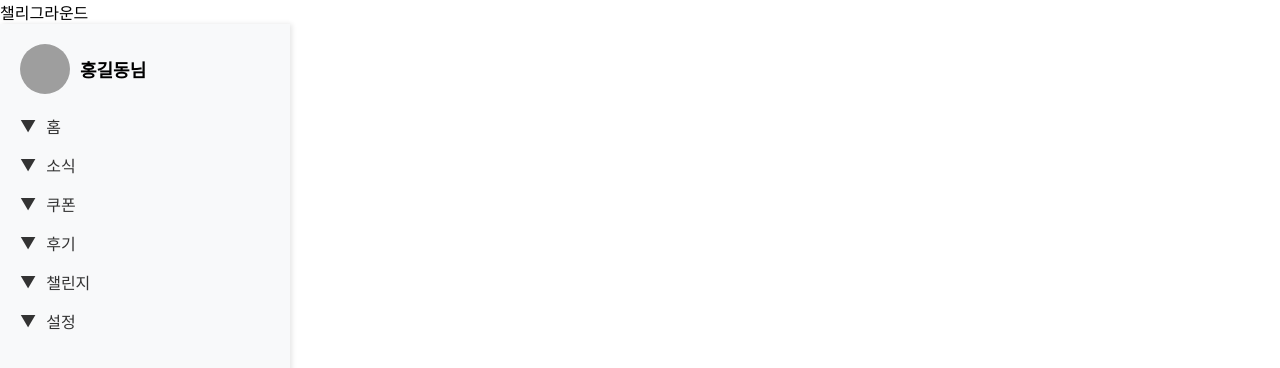
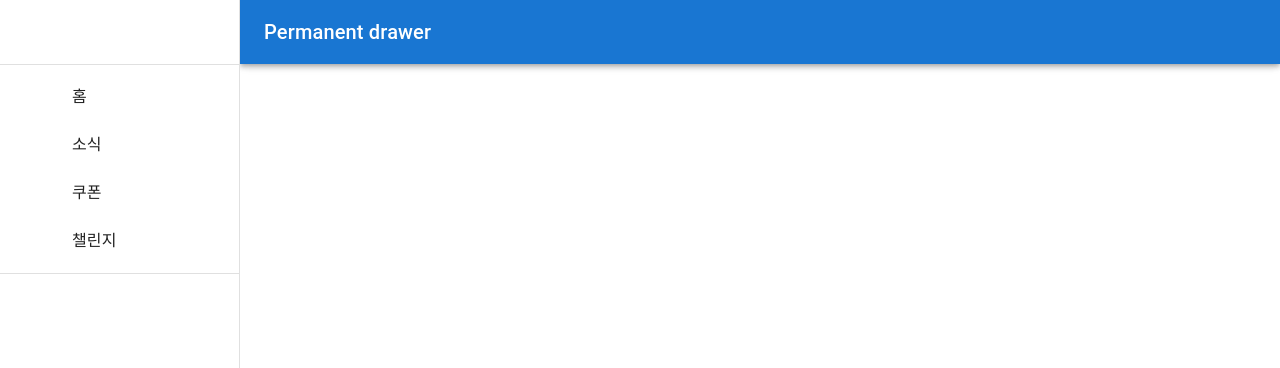
Before and after one commit to ChallyGround/ChallyGround, a React (Create React App) app in the folder frontend/: page /mypage in a window 1280 px wide. Shown: the top 368 px of the page. Built offline with nearby package versions, Linux system fonts and the light colour scheme; grey boxes are pictures that could not be loaded.

Commit message:
publishing: 사이드바 수정중

```diff
--- a/frontend/package.json
+++ b/frontend/package.json
@@ -6,6 +6,8 @@
     "@craco/craco": "^7.1.0",
     "@emotion/react": "^11.11.4",
     "@emotion/styled": "^11.11.5",
+    "@material-ui/core": "^4.12.4",
+    "@material-ui/icons": "^4.11.3",
     "@mui/material": "^5.16.3",
     "@mui/x-data-grid": "^7.10.0",
     "@testing-library/jest-dom": "^5.17.0",
@@ -18,6 +20,7 @@
     "react-dom": "^18.3.1",
     "react-router-dom": "^6.25.1",
     "react-scripts": "^5.0.1",
+    "styled-components": "^6.1.12",
     "tailwindcss": "^3.4.5",
     "web-vitals": "^2.1.4"
   },
--- a/frontend/src/components/SideBar.js
+++ b/frontend/src/components/SideBar.js
@@ -1,37 +1,67 @@
-import React from 'react';
-import '../css/Sidebar.css';
+import * as React from 'react';
+import Box from '@mui/material/Box';
+import Drawer from '@mui/material/Drawer';
+import CssBaseline from '@mui/material/CssBaseline';
+import AppBar from '@mui/material/AppBar';
+import Toolbar from '@mui/material/Toolbar';
+import List from '@mui/material/List';
+import Typography from '@mui/material/Typography';
+import Divider from '@mui/material/Divider';
+import ListItem from '@mui/material/ListItem';
+import ListItemButton from '@mui/material/ListItemButton';
+import ListItemIcon from '@mui/material/ListItemIcon';
+import ListItemText from '@mui/material/ListItemText';
 
-const Sidebar = () => {
-    return (
-        <div className="sidebar">
-            <div className="user-info">
-                <img src="path/to/profile-picture.jpg" alt="Profile" className="profile-picture" />
-                <span className="username">홍길동님</span>
-            </div>
-            <nav>
-                <ul>
-                    <li>
-                        <a href="/">홈</a>
-                    </li>
-                    <li>
-                        <a href="/news">소식</a>
-                    </li>
-                    <li>
-                        <a href="/coupons">쿠폰</a>
-                    </li>
-                    <li>
-                        <a href="/reviews">후기</a>
-                    </li>
-                    <li>
-                        <a href="/challenges">챌린지</a>
-                    </li>
-                    <li>
-                        <a href="/settings">설정</a>
-                    </li>
-                </ul>
-            </nav>
-        </div>
-    );
-};
+const drawerWidth = 240;
 
-export default Sidebar;
+export default function PermanentDrawerLeft() {
+  return (
+    <Box sx={{ display: 'flex' }}>
+      <CssBaseline />
+      <AppBar
+        position="fixed"
+        sx={{ width: `calc(100% - ${drawerWidth}px)`, ml: `${drawerWidth}px` }}
+      >
+        <Toolbar>
+          <Typography variant="h6" noWrap component="div">
+            Permanent drawer
+          </Typography>
+        </Toolbar>
+      </AppBar>
+      <Drawer
+        sx={{
+          width: drawerWidth,
+          flexShrink: 0,
+          '& .MuiDrawer-paper': {
+            width: drawerWidth,
+            boxSizing: 'border-box',
+          },
+        }}
+        variant="permanent"
+        anchor="left"
+      >
+        <Toolbar />
+        <Divider />
+        <List>
+          {['홈', '소식', '쿠폰', '챌린지'].map((text, index) => (
+            <ListItem key={text} disablePadding>
+              <ListItemButton>
+                <ListItemIcon>
+                </ListItemIcon>
+                <ListItemText primary={text} />
+              </ListItemButton>
+            </ListItem>
+          ))}
+        </List>
+        <Divider />
+      </Drawer>
+      <Box
+        component="main"
+        sx={{ flexGrow: 1, bgcolor: 'background.default', p: 3 }}
+      >
+        <Toolbar />
+
+      </Box>
+    </Box>
+  );
+}
```
Also changed, not shown: frontend/src/components/SidebarItem.js (added, +11 -0 lines), 1 other file (tests, documents, lock files or other folders).
